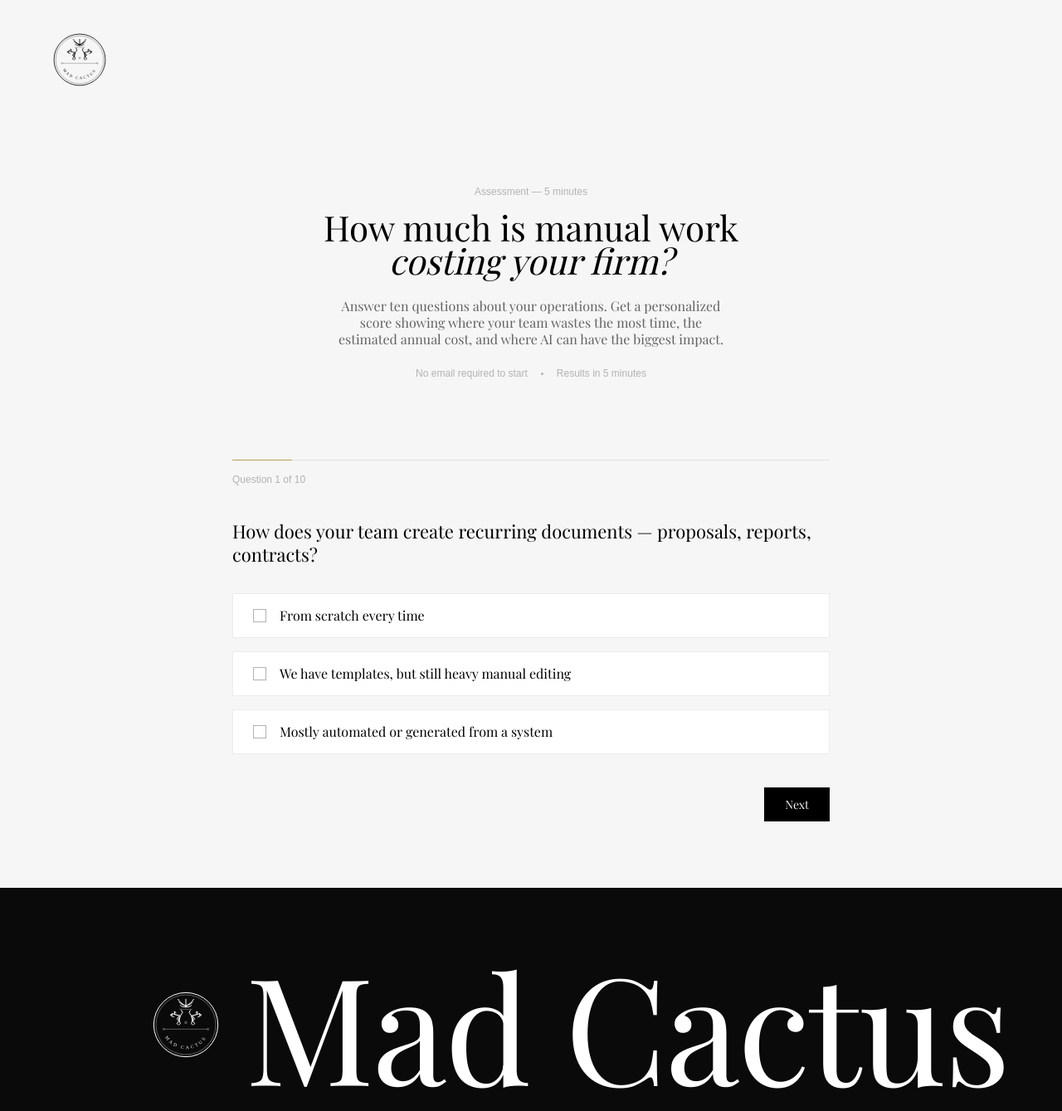
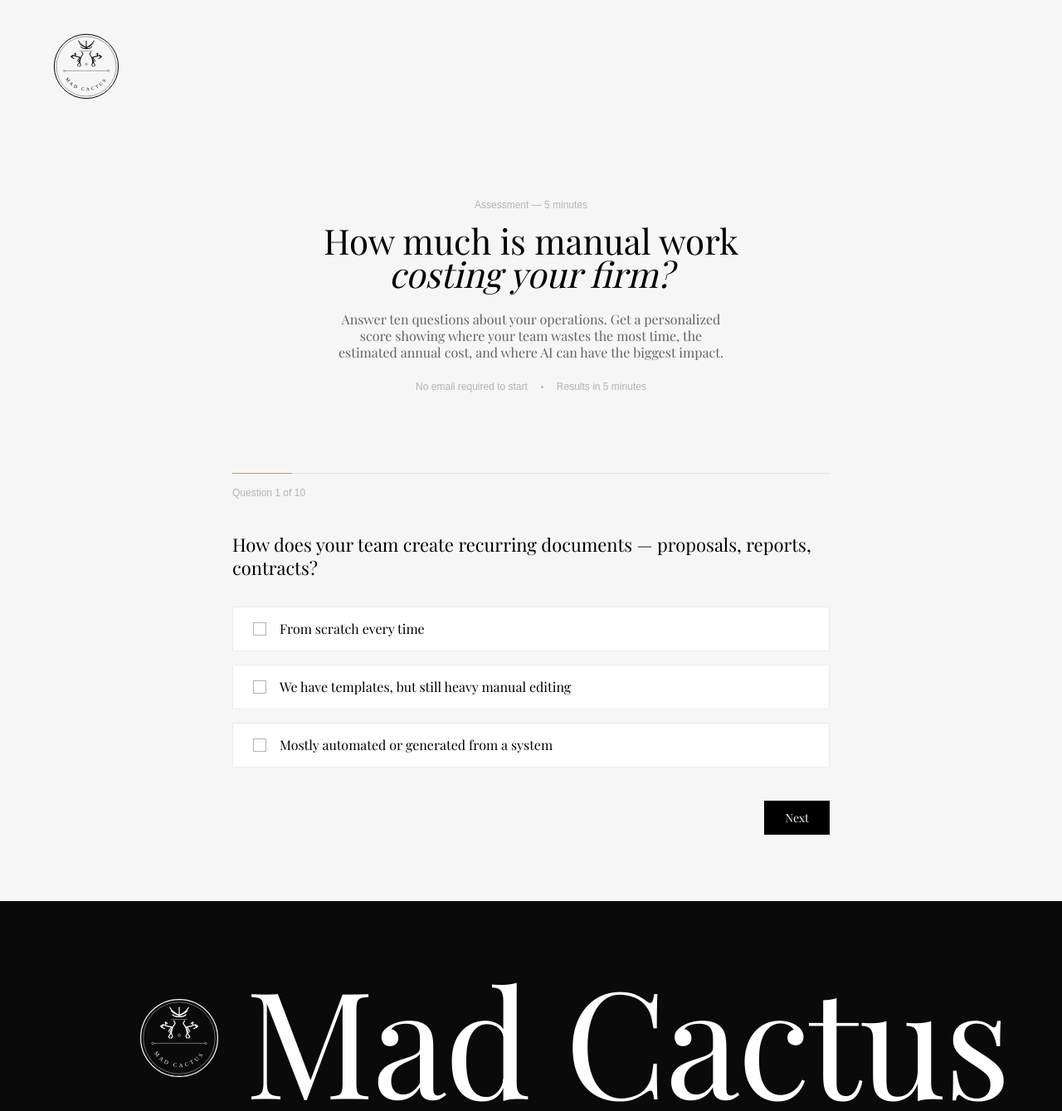
Before and after one commit to Mad-Cactus/madcactus.org, an Astro site in the folder marketing/: page /scorecard in a window 1280 px wide. Shown: the top 1339 px of the page at 83% size. Built offline with nearby package versions, Linux system fonts and the light colour scheme; Astro itself is replaced by a stand-in of ours; a web font is replaced by a local one.

Commit message:
design: nav logo 80px, footer logo 96px

```diff
--- a/marketing/src/components/Footer.astro
+++ b/marketing/src/components/Footer.astro
@@ -37,8 +37,8 @@
         margin-bottom: var(--spacing-64);
     }
     .footer-logo {
-        width: 80px;
-        height: 80px;
+        width: 96px;
+        height: 96px;
         flex-shrink: 0;
         order: 1;
         filter: brightness(0) invert(1);
--- a/marketing/src/styles/global.css
+++ b/marketing/src/styles/global.css
@@ -108,8 +108,8 @@ img {
     display: block;
 }
 .logo-seal {
-    width: 64px;
-    height: 64px;
+    width: 80px;
+    height: 80px;
     color: var(--color-letterpress-black);
 }
 
```
